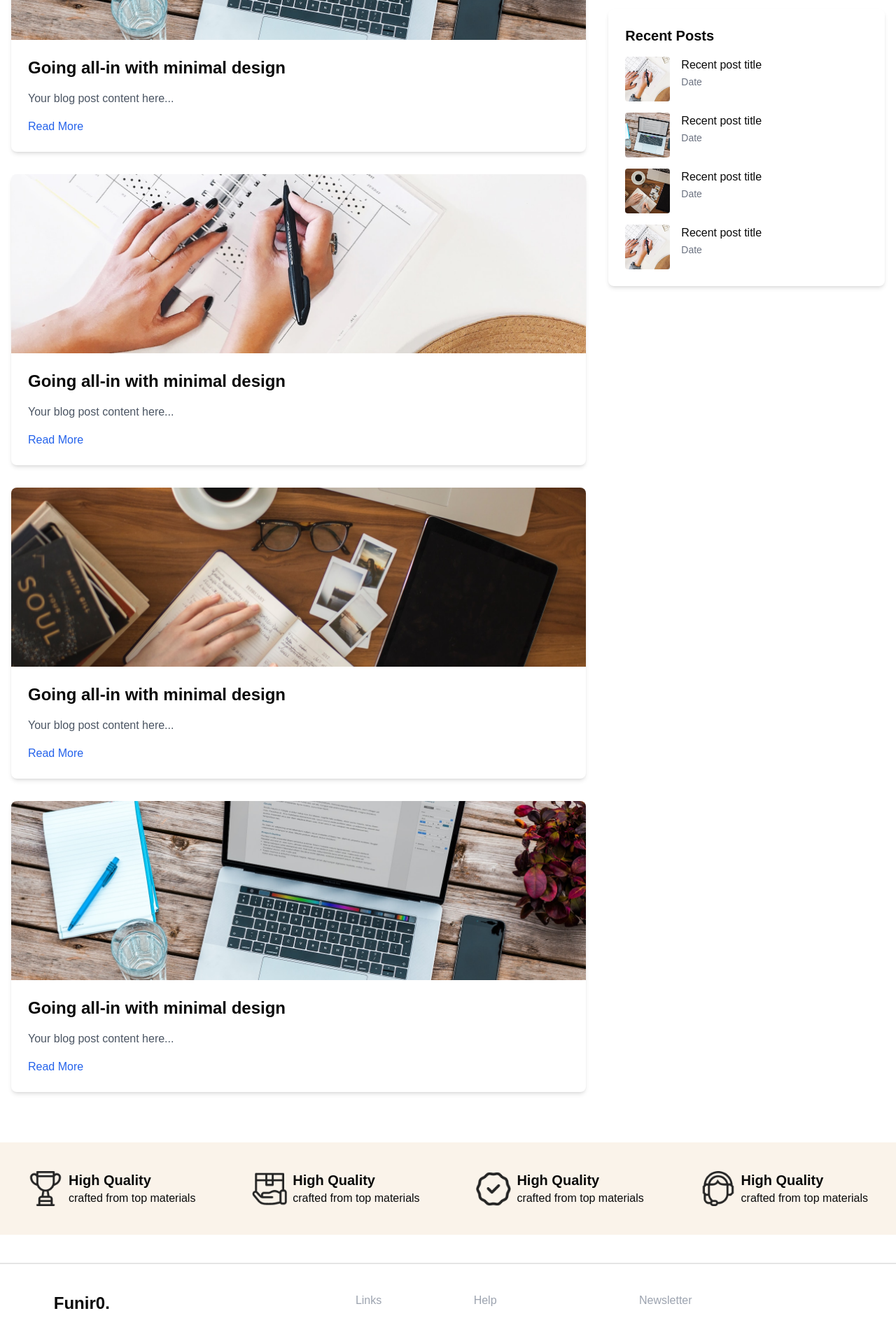
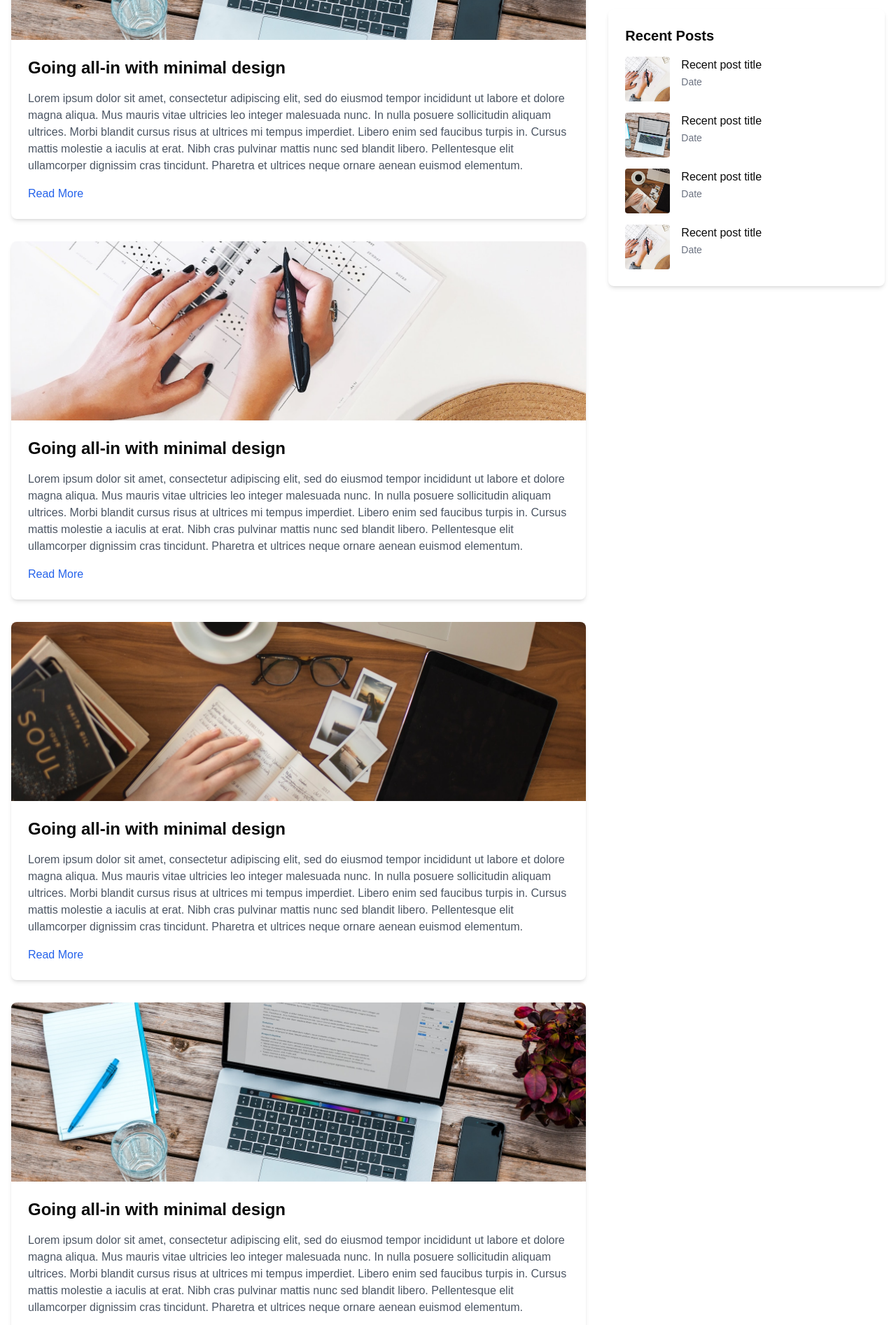
Before and after one commit to ShaziaBinteSattar/furniro-Market-Place, a Next.js app: page /blog in a window 1280 px wide. Shown: the part 620-2514 px from the top of the page at 70% size. Built offline with nearby package versions, Linux system fonts and the light colour scheme.

Commit message:
changes in hero page

```diff
--- a/app/blog/page.tsx
+++ b/app/blog/page.tsx
@@ -16,15 +16,14 @@ const BlogPage = () => {
 
       <main className="container mx-auto px-4 py-8">
         <div className="grid grid-cols-1 lg:grid-cols-3 gap-8">
-          {/* Main Content Area */}
           <div className="lg:col-span-2">
             <div className="grid gap-8">
-              {/* Blog Post Card */}
+
               <article className="bg-white rounded-lg shadow-md overflow-hidden">
                 <Image src={blog1} alt="Blog post" className="w-full h-64 object-cover" />
                 <div className="p-6">
                   <h2 className="text-2xl font-bold mb-4">Going all-in with minimal design</h2>
-                  <p className="text-gray-600 mb-4">Your blog post content here...</p>
+                  <p className="text-gray-600 mb-4">Lorem ipsum dolor sit amet, consectetur adipiscing elit, sed do eiusmod tempor incididunt ut labore et dolore magna aliqua. Mus mauris vitae ultricies leo integer malesuada nunc. In nulla posuere sollicitudin aliquam ultrices. Morbi blandit cursus risus at ultrices mi tempus imperdiet. Libero enim sed faucibus turpis in. Cursus mattis molestie a iaculis at erat. Nibh cras pulvinar mattis nunc sed blandit libero. Pellentesque elit ullamcorper dignissim cras tincidunt. Pharetra et ultrices neque ornare aenean euismod elementum.</p>
                   <a href="#" className="text-blue-600 hover:underline">Read More</a>
                 </div>
               </article>
@@ -34,7 +33,7 @@ const BlogPage = () => {
                 <Image src={blog2} alt="Blog post" className="w-full h-64 object-cover" />
                 <div className="p-6">
                   <h2 className="text-2xl font-bold mb-4">Going all-in with minimal design</h2>
-                  <p className="text-gray-600 mb-4">Your blog post content here...</p>
+                  <p className="text-gray-600 mb-4">Lorem ipsum dolor sit amet, consectetur adipiscing elit, sed do eiusmod tempor incididunt ut labore et dolore magna aliqua. Mus mauris vitae ultricies leo integer malesuada nunc. In nulla posuere sollicitudin aliquam ultrices. Morbi blandit cursus risus at ultrices mi tempus imperdiet. Libero enim sed faucibus turpis in. Cursus mattis molestie a iaculis at erat. Nibh cras pulvinar mattis nunc sed blandit libero. Pellentesque elit ullamcorper dignissim cras tincidunt. Pharetra et ultrices neque ornare aenean euismod elementum.</p>
                   <a href="#" className="text-blue-600 hover:underline">Read More</a>
                 </div>
               </article>
@@ -44,7 +43,7 @@ const BlogPage = () => {
                 <Image src={blog3} alt="Blog post" className="w-full h-64 object-cover" />
                 <div className="p-6">
                   <h2 className="text-2xl font-bold mb-4">Going all-in with minimal design</h2>
-                  <p className="text-gray-600 mb-4">Your blog post content here...</p>
+                  <p className="text-gray-600 mb-4">Lorem ipsum dolor sit amet, consectetur adipiscing elit, sed do eiusmod tempor incididunt ut labore et dolore magna aliqua. Mus mauris vitae ultricies leo integer malesuada nunc. In nulla posuere sollicitudin aliquam ultrices. Morbi blandit cursus risus at ultrices mi tempus imperdiet. Libero enim sed faucibus turpis in. Cursus mattis molestie a iaculis at erat. Nibh cras pulvinar mattis nunc sed blandit libero. Pellentesque elit ullamcorper dignissim cras tincidunt. Pharetra et ultrices neque ornare aenean euismod elementum.</p>
                   <a href="#" className="text-blue-600 hover:underline">Read More</a>
                 </div>
               </article>
@@ -54,7 +53,7 @@ const BlogPage = () => {
                 <Image src={blog1} alt="Blog post" className="w-full h-64 object-cover" />
                 <div className="p-6">
                   <h2 className="text-2xl font-bold mb-4">Going all-in with minimal design</h2>
-                  <p className="text-gray-600 mb-4">Your blog post content here...</p>
+                  <p className="text-gray-600 mb-4">Lorem ipsum dolor sit amet, consectetur adipiscing elit, sed do eiusmod tempor incididunt ut labore et dolore magna aliqua. Mus mauris vitae ultricies leo integer malesuada nunc. In nulla posuere sollicitudin aliquam ultrices. Morbi blandit cursus risus at ultrices mi tempus imperdiet. Libero enim sed faucibus turpis in. Cursus mattis molestie a iaculis at erat. Nibh cras pulvinar mattis nunc sed blandit libero. Pellentesque elit ullamcorper dignissim cras tincidunt. Pharetra et ultrices neque ornare aenean euismod elementum.</p>
                   <a href="#" className="text-blue-600 hover:underline">Read More</a>
                 </div>
               </article>
@@ -74,7 +73,6 @@ const BlogPage = () => {
               </ul>
             </div>
 
-            {/* Recent Posts Section */}
             <div className="bg-white rounded-lg shadow-md p-6">
               <h3 className="text-xl font-bold mb-4">Recent Posts</h3>
               <ul className="space-y-4">
@@ -112,7 +110,6 @@ const BlogPage = () => {
                     <span className="text-sm text-gray-500">Date</span>
                   </div>
                 </li>
-                {/* Add more recent posts as needed */}
               </ul>
             </div>
           </aside>
--- a/components/Allhero.tsx
+++ b/components/Allhero.tsx
@@ -1,7 +1,7 @@
 import Image from 'next/image'
 import React from 'react'
 
-const Allhero = ({ src, page }: { src: any; page: string }) => {
+const Allhero = ({ src, page }: { src: { src: string }; page: string }) => {
   return (
     <div className="relative w-full h-[316px]">
       <div className="w-full h-full">
```
